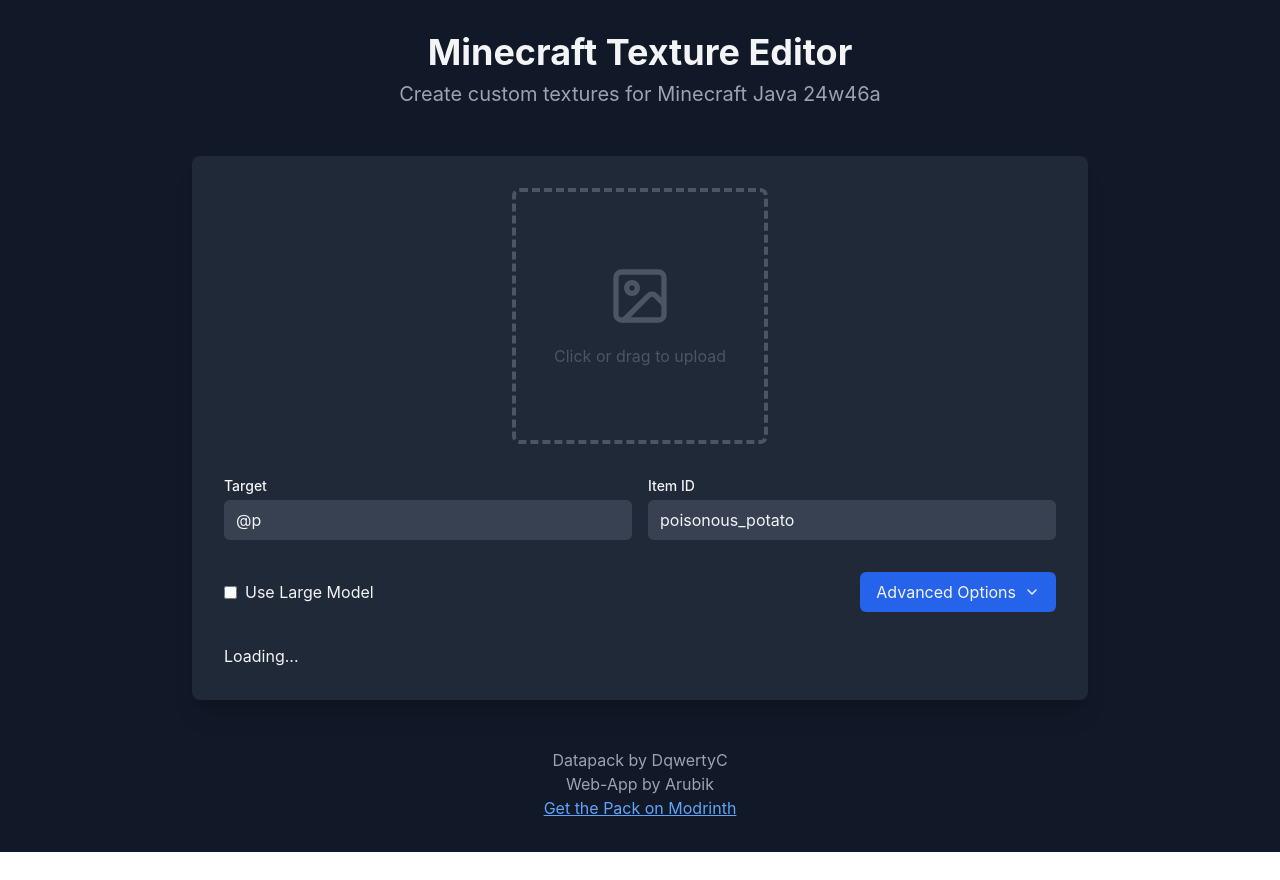
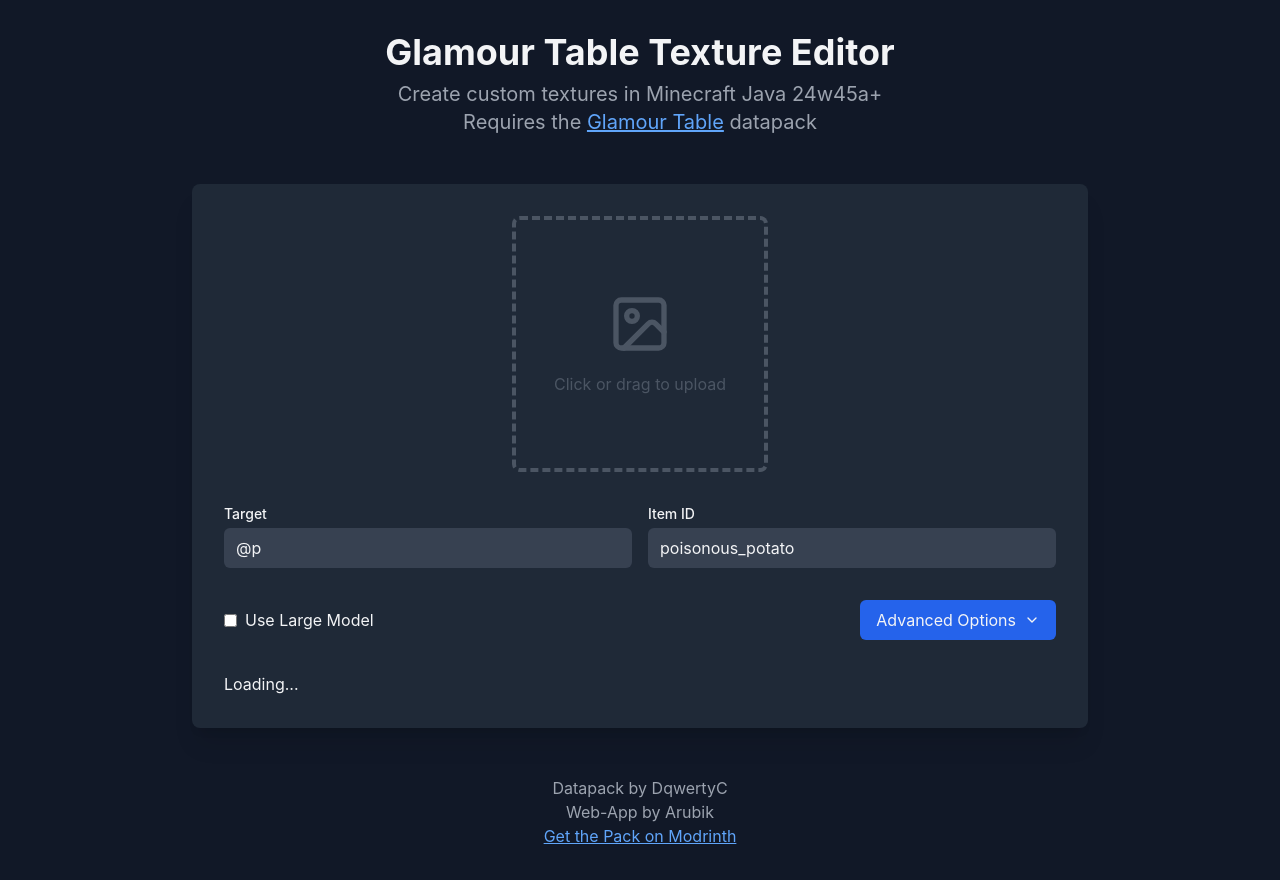
Before and after one commit to LianJordaan/glamour-table-large, a React (Create React App) app: page / in a window 1280 px wide. Before the commit the page ends 852 px from the top, so only its background shows below. Built offline with nearby package versions, Linux system fonts and the light colour scheme.

Commit message:
chore: clarifying text in title

```diff
--- a/src/App.jsx
+++ b/src/App.jsx
@@ -192,8 +192,14 @@
     <div className="min-h-screen bg-gray-900 text-gray-100 p-8">
       <div className="max-w-4xl mx-auto">
         <header className="text-center mb-12">
-          <h1 className="text-4xl font-bold mb-2">Minecraft Texture Editor</h1>
-          <p className="text-xl text-gray-400">Create custom textures for Minecraft Java 24w46a</p>
+          <h1 className="text-4xl font-bold mb-2">Glamour Table Texture Editor</h1>
+          <p className="text-xl text-gray-400">Create custom textures in Minecraft Java 24w45a+</p>
+          <p className="text-xl text-gray-400">Requires the <a
+            href="https://modrinth.com/datapack/glamour-table"
+            target="_blank"
+            rel="noopener noreferrer"
+            className="text-blue-400 hover:text-blue-300 underline"
+          >Glamour Table</a> datapack</p>
         </header>
 
         <main className="bg-gray-800 rounded-lg p-8 shadow-xl">
```
